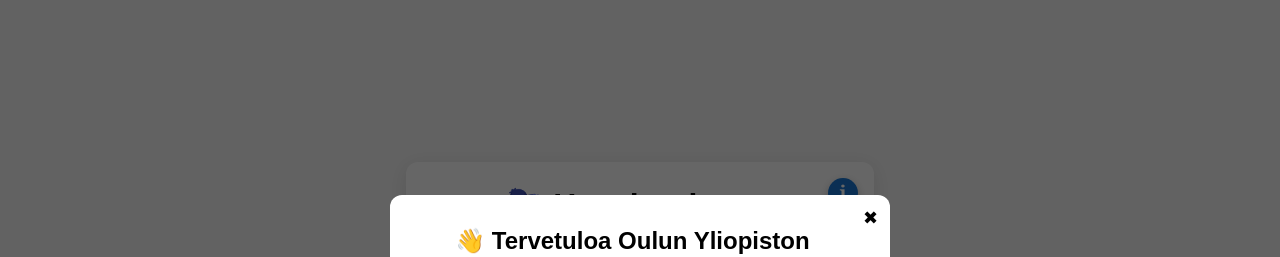
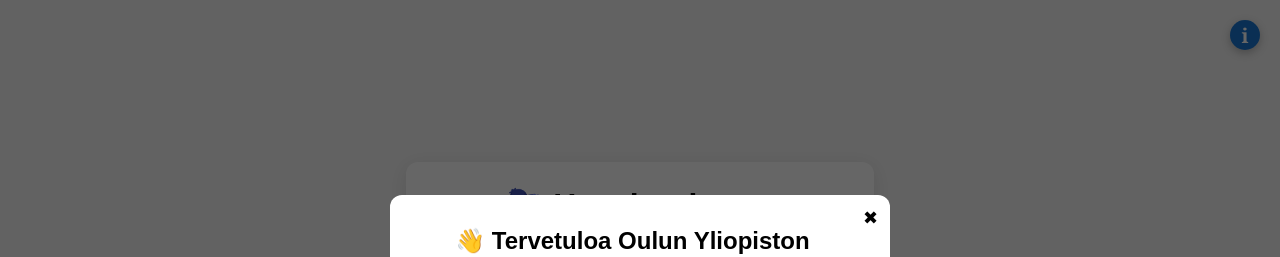
Before and after one commit to Istokinnu/marjakartta1, a website: page public/index.html in a window 1280 px wide. Shown: the top 257 px of the page. Drawn offline with Linux system fonts and the light colour scheme.

Commit message:
korjattu index html

```diff
--- a/public/index.html
+++ b/public/index.html
@@ -10,11 +10,14 @@
       margin: 0;
       font-family: Arial;
       display: flex;
-      height: 100vh;
+      min-height: 100vh;
       align-items: center;
       justify-content: center;
       background: #f5f5f5;
       flex-direction: column;
+      padding: 20px;
+      box-sizing: border-box;
+
     }
 .footer-logos {
   position: fixed;
@@ -240,9 +243,9 @@
 
 
 .info-btn {
-  position: absolute;
-  top: 16px;
-  right: 16px;
+  position: fixed;
+  top: 20px;
+  right: 20px;
 
   transform: none;
   flex-shrink: 0;
@@ -280,10 +283,11 @@
 .info-btn::after {
   content: "Tietoa projektista";
   position: absolute;
-
-  bottom: -35px;
-  left: 50%;
-  transform: translateX(-50%);
+  top: 50%;
+  right: 120%;              /* 🔥 siirretään vasemmalle napista */
+  left: auto;               /* tärkeä */
+  transform: translateY(-50%);
+  bottom: auto;
 
   background: #333;
   color: white;
@@ -320,7 +324,7 @@
 
   .right-logos img {
     width: 110px;
-    transform: translateY(15px);
+    transform: translateY(30px);
   }
 }
   </style>
```
